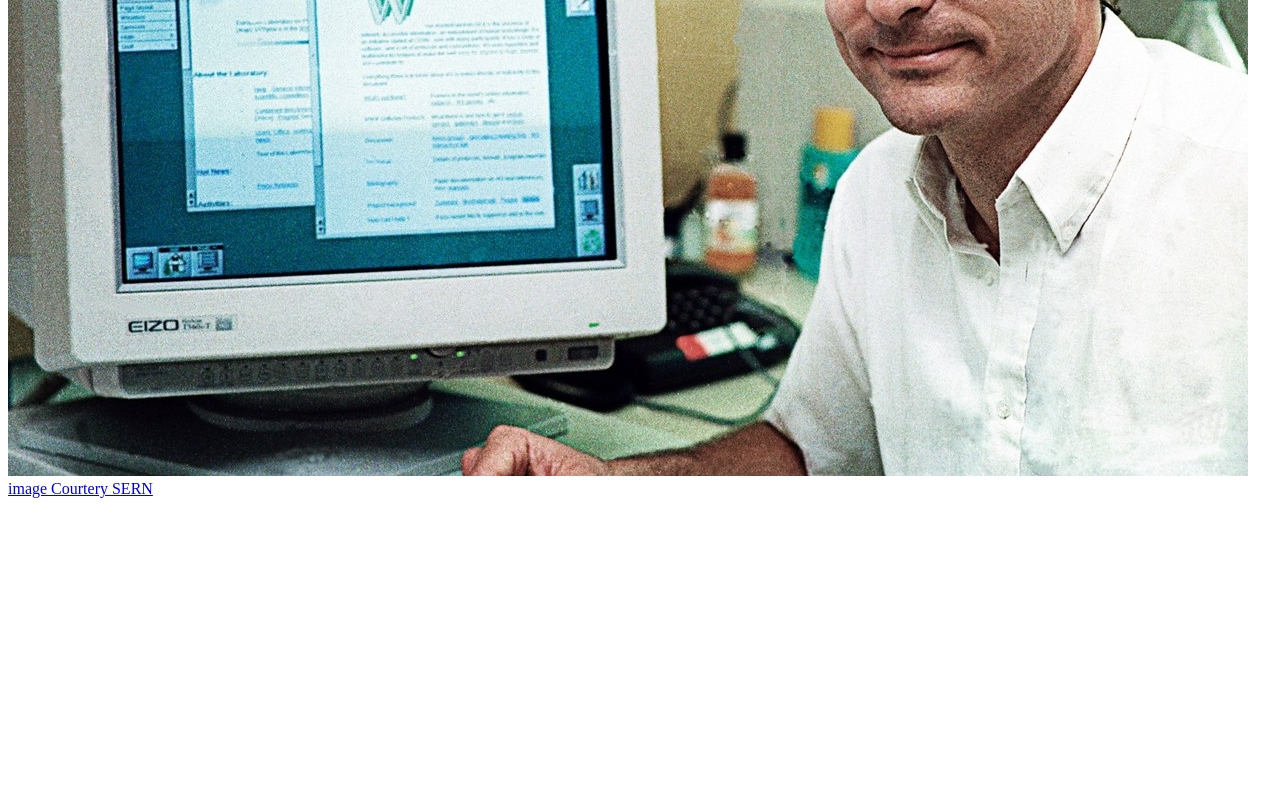
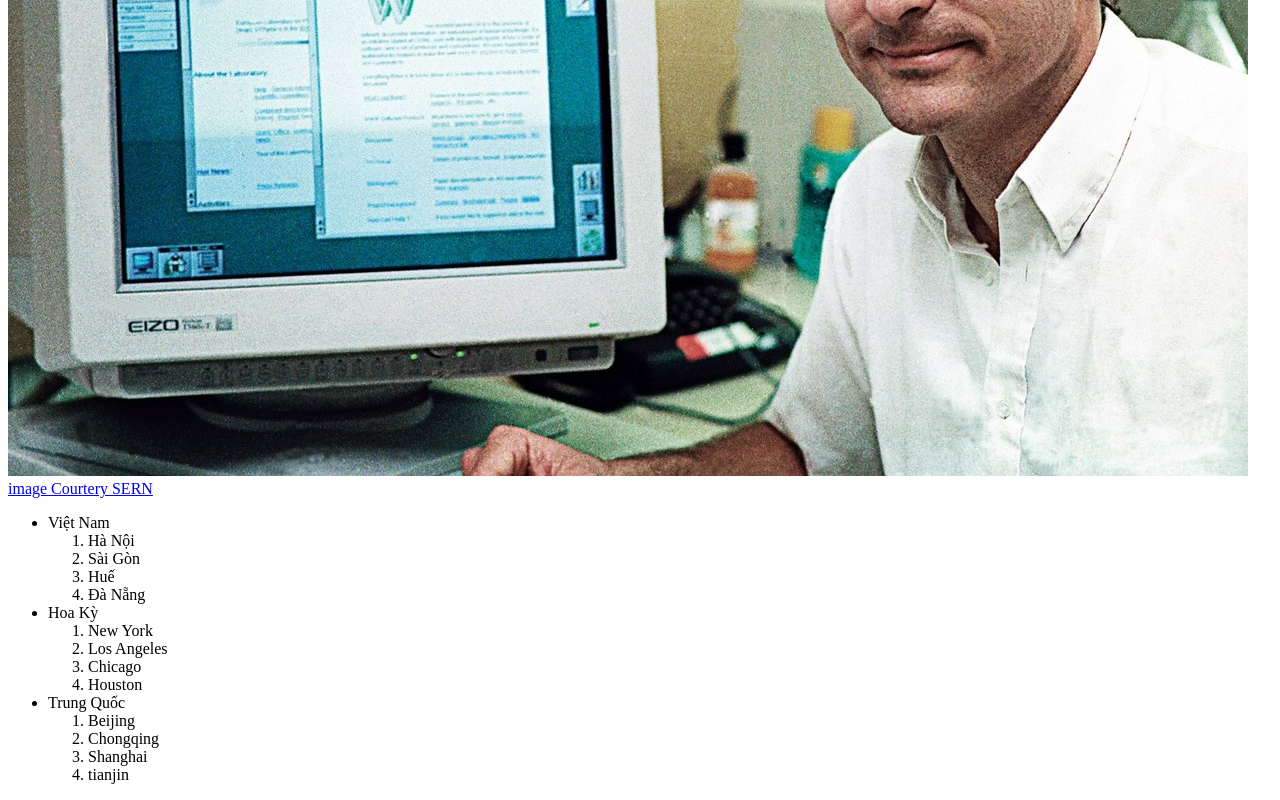
Before and after one commit to dinhquocnhatIT/CGmodule1, a plain HTML site: page Module1/git & html/index.html in a window 1280 px wide. Shown: the part 482-1282 px from the top of the page. Before the commit the page ends 988 px from the top, so only its background shows below. Drawn offline with Linux system fonts and the light colour scheme.

Commit message:
add list all html file

```diff
--- a/Module1/git & html/index.html
+++ b/Module1/git & html/index.html
@@ -13,5 +13,35 @@
     <a href="#">Read more about history of HTML</a>
     <div class="img"><img src="./nguoi-phat-minh-mang-toan-cau-2-1576571752.jpg" alt="Tim"></div>
     <a href="#">image Courtery SERN</a>
+    <ul>
+        <li> Việt Nam
+            <ol>
+                <li>Hà Nội</li>
+                <li>Sài Gòn</li>
+                <li>Huế</li>
+                <li>Đà Nẵng</li>
+            </ol>
+         </li>
+
+        <li>Hoa Kỳ
+            <ol>
+                <li>New York</li>
+                <li>Los Angeles</li>
+                <li> Chicago</li>
+                <li>Houston</li>
+            </ol>
+        </li>
+        <li>Trung Quốc
+            <ol>
+                <li>Beijing</li>
+                <li>Chongqing</li>
+                <li>Shanghai</li>
+                <li>tianjin</li>
+            </ol>
+        </li>
+
+    </ul>
+
+
 </body>
 </html>
```
